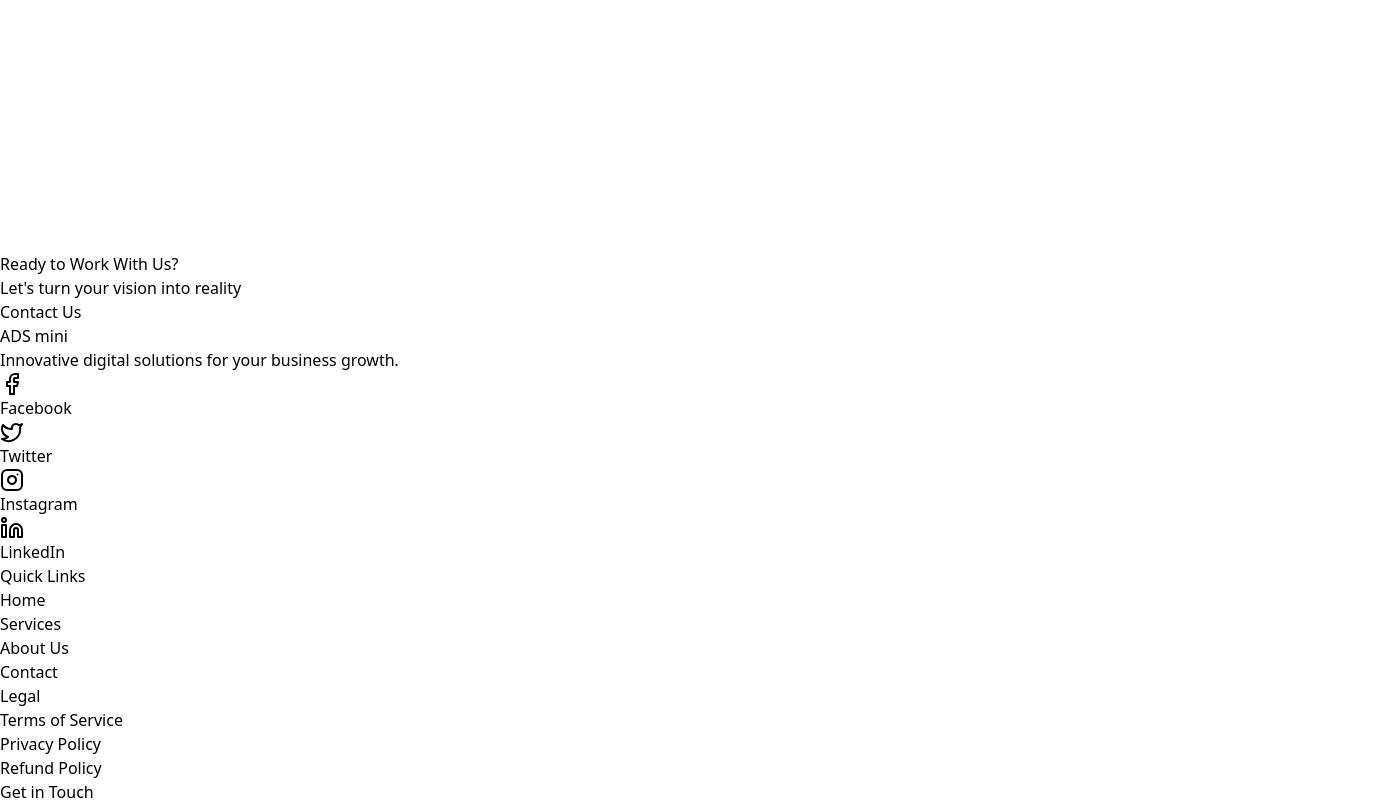
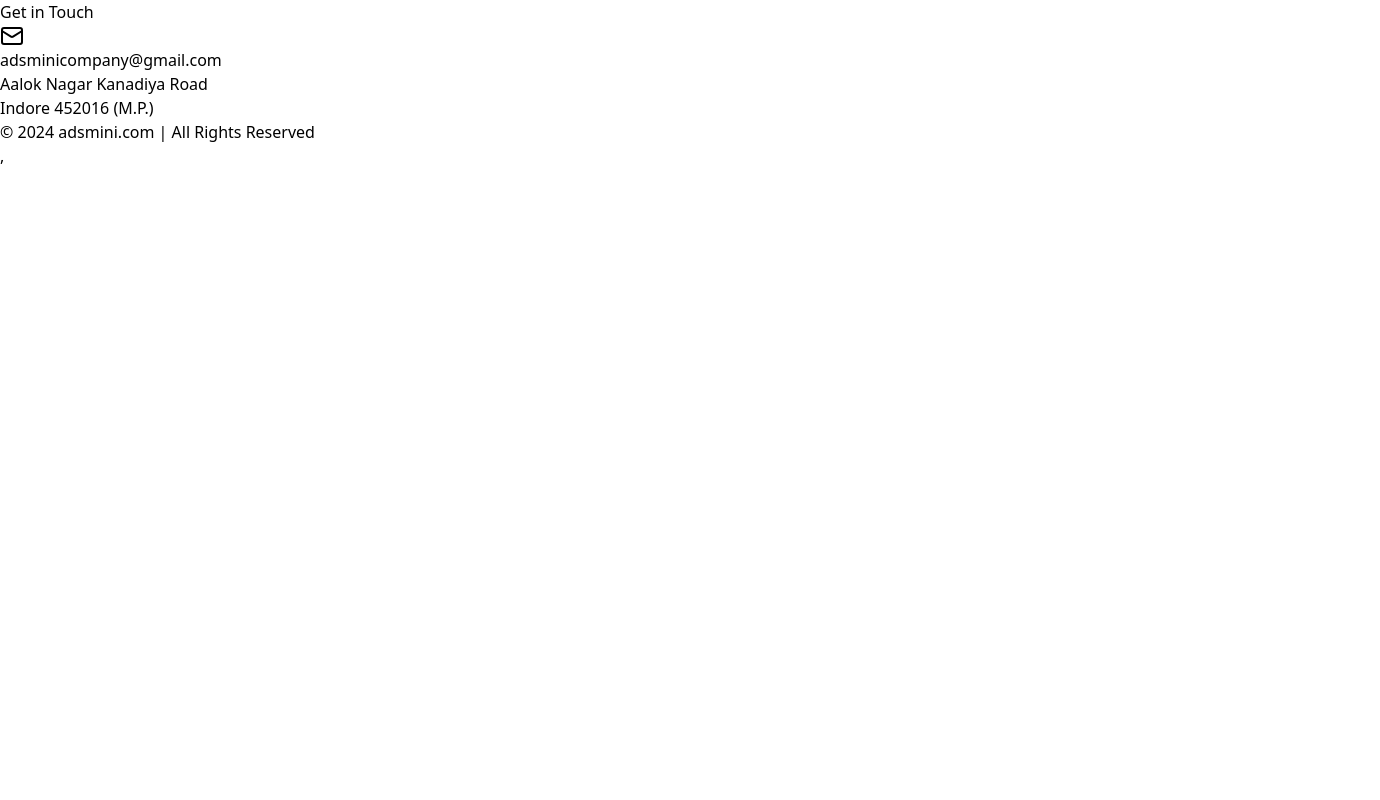
Before and after one commit to iamdeepakverma/eagle-media, a React (Vite) app: page /about in a window 1280 px wide. Shown: the part 1182-1982 px from the top of the page, 1380 px wide, since content can reach past the window. After the commit the page ends 1350 px from the top, so only its background shows below. Built offline with nearby package versions, Linux system fonts and the light colour scheme.

Commit message:
18 commit

```diff
--- a/index.html
+++ b/index.html
@@ -1,6 +1,7 @@
 <!doctype html>
 <html lang="en">
   <head>
+    <title>ads mini | Digital Marketing Agency</title>
     <meta charset="UTF-8" />
     <meta name="viewport" content="width=device-width, initial-scale=1.0" />
     <meta name="description" content="ads mini is a leading digital marketing agency specializing in SEO, social media marketing, PPC, and content marketing to help businesses grow their online presence." />
@@ -17,7 +18,7 @@
     <meta name="twitter:description" content="Discover tailored digital marketing strategies at ads mini. Increase your online visibility today!" />
     <meta name="twitter:image" content="https://www.yourwebsite.com/images/twitter-image.jpg" />
     <link rel="icon" type="image/svg+xml" href="/HomeAutomation.png" />
-    <title>ads mini | Digital Marketing Agency</title>
+    <link rel="stylesheet" href="https://cdnjs.cloudflare.com/ajax/libs/font-awesome/6.7.1/css/all.min.css" integrity="sha512-5Hs3dF2AEPkpNAR7UiOHba+lRSJNeM2ECkwxUIxC1Q/FLycGTbNapWXB4tP889k5T5Ju8fs4b1P5z/iB4nMfSQ==" crossorigin="anonymous" referrerpolicy="no-referrer" />
   </head>
   <body>
     <div id="root"></div>
--- a/package.json
+++ b/package.json
@@ -10,7 +10,9 @@
     "preview": "vite preview"
   },
   "dependencies": {
+    "@fortawesome/fontawesome-free": "^6.7.1",
     "aos": "^3.0.0-beta.6",
+    "font-awesome": "^4.7.0",
     "lucide-react": "^0.460.0",
     "motion": "^11.11.17",
     "react": "^18.3.1",
--- a/src/App.jsx
+++ b/src/App.jsx
@@ -10,6 +10,7 @@ import PageLoader from "./comoponents/Loader/PageLoader";
 import { useEffect } from "react";
 import ScrollToTop from "./comoponents/ScrollToTop/ScrollToTop";
 import { ScrollToTopButton } from "./comoponents/ScrollToTop/ScrollToTopButton";
+import Whatapp from "./comoponents/ScrollToTop/Whatapp";
 
 function App() {
   const [loading, setLoading] = useState(true);
@@ -37,6 +38,7 @@ function App() {
             <Route path="/about" element={<About />} />
             <Route path="/contact" element={<MainContact />} />
           </Routes>
+          {/* <Whatapp/> */}
           <ScrollToTopButton/>
           <Footer />
         </Router>
--- a/src/comoponents/About/About.jsx
+++ b/src/comoponents/About/About.jsx
@@ -98,7 +98,7 @@ const About = () => {
         </section>
 
         {/* Team Members */}
-        <section className="py-16 bg-white">
+        {/* <section className="py-16 bg-white">
           <div className="container mx-auto px-4">
             <h2 className="text-3xl font-bold mb-12 text-center">
               Meet Our Team
@@ -119,7 +119,7 @@ const About = () => {
               ))}
             </div>
           </div>
-        </section>
+        </section> */}
 
         {/* Values */}
         <section className="py-16 bg-gray-100">
--- a/src/comoponents/About/HomeAbout.jsx
+++ b/src/comoponents/About/HomeAbout.jsx
@@ -51,7 +51,7 @@ const HomeAbout = () => {
             <div className="flex gap-6 pt-6">
               <SocialIcon href="#" icon={<Facebook />} label="Facebook" />
               <SocialIcon href="#" icon={<Twitter />} label="Twitter" />
-              <SocialIcon href="#" icon={<Instagram />} label="Instagram" />
+              <SocialIcon href="https://www.instagram.com/ads.mini/" icon={<Instagram />} label="Instagram" />
             </div>
           </div>
         </div>
--- a/src/comoponents/ContactUs/MainContact.jsx
+++ b/src/comoponents/ContactUs/MainContact.jsx
@@ -204,7 +204,7 @@ const MainContact = () => {
               </svg>
             </div>
             <h2 className="text-xl font-bold mb-2">Gmail ID</h2>
-            <p className="text-gray-600">info@vgautomation.in</p>
+            <p className="text-gray-600">adsminicompany@gmail.com</p>
           </motion.div>
 
           <motion.div
--- a/src/comoponents/Footer/Footer.jsx
+++ b/src/comoponents/Footer/Footer.jsx
@@ -1,19 +1,14 @@
 import React from "react";
 import { Link } from "react-router-dom";
 import { Facebook, Twitter, Instagram, Linkedin, Mail } from "lucide-react";
-import { motion } from "motion/react";
-import { fadeIn } from "../../Variants";
+
 
 const Footer = () => {
   return (
     <footer className="bg-gray-900 text-white py-12">
       <div className="container mx-auto px-4">
         <div className="grid grid-cols-1 md:grid-cols-2 lg:grid-cols-4 gap-8">
-          <motion.div
-            viewport={{ once: false, amount: 0.7 }}
-            whileHover={{ scale: 1.05 }} // Slight scale-up on hover
-            whileTap={{ scale: 0.95 }} // Slight scale-down on tap
-            transition={{ type: "spring", stiffness: 400, damping: 10 }} // Smooth spring effect
+          <div
             className="mb-8 md:mb-0"
           >
             <h3 className="text-2xl font-bold mb-4 text-purple-400">
@@ -30,15 +25,15 @@ const Footer = () => {
                 <Facebook className="w-6 h-6" />
                 <span className="sr-only">Facebook</span>
               </Link>
-              <Link
+              {/* <Link
                 to="#"
                 className="text-gray-400 hover:text-purple-400 transition-colors duration-300"
               >
                 <Twitter className="w-6 h-6" />
                 <span className="sr-only">Twitter</span>
-              </Link>
+              </Link> */}
               <Link
-                to="#"
+                to="https://www.instagram.com/ads.mini/"
                 className="text-gray-400 hover:text-purple-400 transition-colors duration-300"
               >
                 <Instagram className="w-6 h-6" />
@@ -52,12 +47,8 @@ const Footer = () => {
                 <span className="sr-only">LinkedIn</span>
               </Link>
             </div>
-          </motion.div>
-          <motion.div
-            viewport={{ once: false, amount: 0.7 }}
-            whileHover={{ scale: 1.05 }} // Slight scale-up on hover
-            whileTap={{ scale: 0.95 }} // Slight scale-down on tap
-            transition={{ type: "spring", stiffness: 400, damping: 10 }} // Smooth spring effect
+          </div>
+          <div
             className="mb-8 md:mb-0"
           >
             <h4 className="text-xl font-semibold mb-4 text-purple-400">
@@ -97,13 +88,8 @@ const Footer = () => {
                 </Link>
               </li>
             </ul>
-          </motion.div>
-          <motion.div
-
-            viewport={{ once: false, amount: 0.7 }}
-            whileHover={{ scale: 1.05 }} // Slight scale-up on hover
-            whileTap={{ scale: 0.95 }} // Slight scale-down on tap
-            transition={{ type: "spring", stiffness: 400, damping: 10 }} // Smooth spring effect
+          </div>
+          <div
             className="mb-8 md:mb-0"
           >
             <h4 className="text-xl font-semibold mb-4 text-purple-400">
@@ -126,47 +112,42 @@ const Footer = () => {
                   Privacy Policy
                 </Link>
               </li>
-              <li>
+              {/* <li>
                 <Link
                   to="#"
                   className="text-gray-400 hover:text-white transition-colors duration-300"
                 >
                   Refund Policy
                 </Link>
-              </li>
+              </li> */}
             </ul>
-          </motion.div>
-          <motion.div
-
-            viewport={{ once: false, amount: 0.7 }}
-            whileHover={{ scale: 1.05 }} // Slight scale-up on hover
-            whileTap={{ scale: 0.95 }} // Slight scale-down on tap
-            transition={{ type: "spring", stiffness: 400, damping: 10 }} // Smooth spring effect
+          </div>
+          <div
           >
             <h4 className="text-xl font-semibold mb-4 text-purple-400">
               Get in Touch
             </h4>
             <a
-              href="mailto:info@vgautomation.in"
+              href="mailto:adsminicompany@gmail.com"
               className="flex items-center text-gray-400 hover:text-white transition-colors duration-300 mb-2"
             >
               <Mail className="w-5 h-5 mr-2" />
-              info@vgautomation.in
+              adsminicompany@gmail.com
             </a>
             <p className="text-gray-400">
             Aalok Nagar Kanadiya Road
               <br />
               Indore 452016 (M.P.)
             </p>
-          </motion.div>
+          </div>
         </div>
-        <motion.div
+        <div
                  className="border-t border-gray-800 mt-12 pt-8 text-center text-sm"
         >
           <p className="text-gray-400">
-            &copy; {new Date().getFullYear()} vgautomation.in | All Rights Reserved
+            &copy; {new Date().getFullYear()} adsmini.com | All Rights Reserved
           </p>
-        </motion.div>
+        </div>
       </div>
     </footer>
   );
--- /dev/null
+++ b/src/comoponents/ScrollToTop/Whatapp.jsx
@@ -0,0 +1,19 @@
+import React from 'react'
+import { Link } from 'react-router-dom'
+
+const Whatapp = () => {
+  return (
+    <div className='fixed bottom-4 right-16 z-50 rounded-full pl-1 pr-1 bg-[#25D366] hover:scale-125 transition-all duration-300'>
+        <Link
+        to="https://wa.me/+918519022399?text=Hello!%20I%20would%20like%20to%20know%20more%20about%20your%20services."
+        target="_blank"
+      >
+        <button className='p-2' >
+          <i className="fa-brands fa-whatsapp"></i>
+        </button>
+      </Link>
+    </div>
+  )
+}
+
+export default Whatapp
```
Also changed, not shown: src/comoponents/ScrollToTop/ScrollToTopButton.jsx (+19 -16 lines), 1 other file (tests, documents, lock files or other folders).
